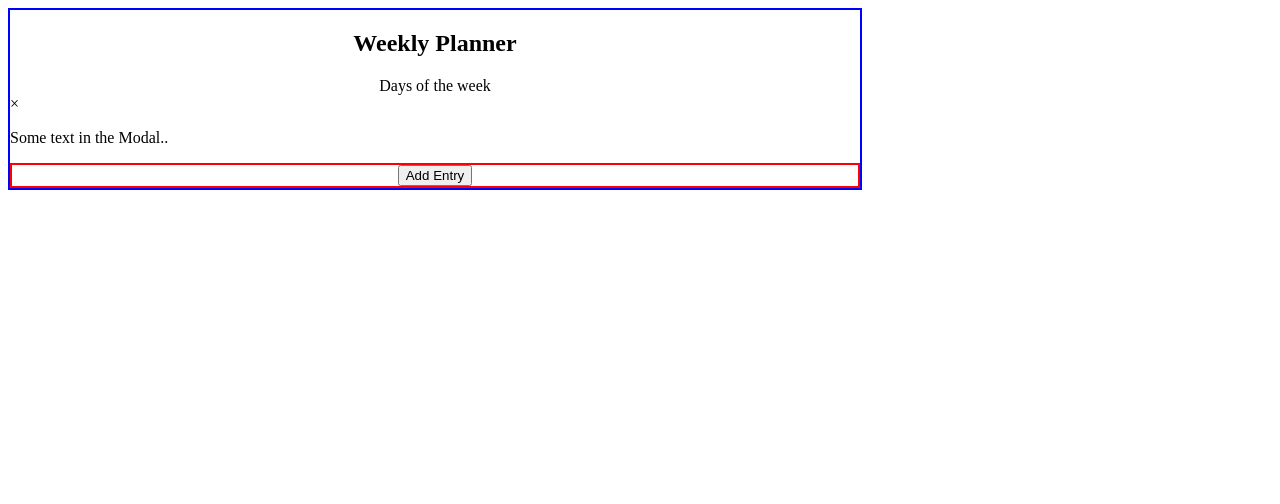
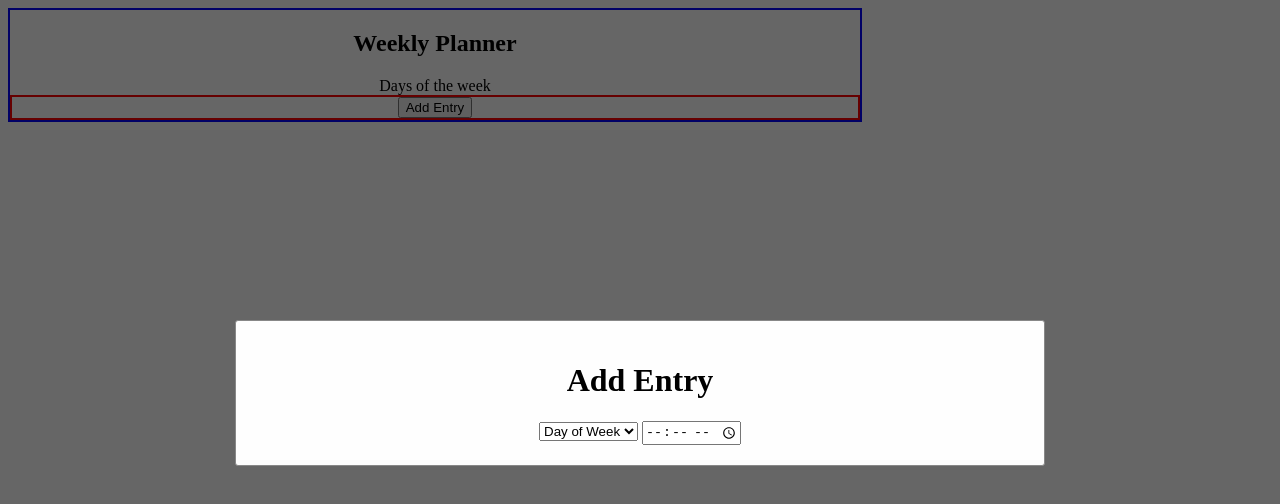
Before and after one commit to cam-peck/week-planner, a website: page index.html in a window 1280 px wide. Drawn offline with Linux system fonts and the light colour scheme.

Commit message:
add modal and some input content for day of week and time

```diff
--- a/index.html
+++ b/index.html
@@ -15,8 +15,24 @@
     <!-- modal -->
     <div class="modal">
       <div class="modal-content">
-        <span class="close">&times;</span>
-        <p>Some text in the Modal..</p>
+        <!-- form -->
+        <h1 class="text-align-c">Add Entry</h1>
+        <form class="text-align-c">
+          <label for="day-week"></label>
+          <select required name="day-week" id="day-week">
+            <option disabled selected value="">Day of Week</option>
+            <option value="sunday">Sunday</option>
+            <option value="monday">Monday</option>
+            <option value="tuesday">Tuesday</option>
+            <option value="wednesday">Wednesday</option>
+            <option value="thursday">Thursday</option>
+            <option value="friday">Friday</option>
+            <option value="saturday">Saturday</option>
+          </select>
+
+          <label for="appt"></label>
+          <input type="time" id="appt" name="appt" min="09:00" max="18:00" required>
+        </form>
       </div>
     </div>
     <div class="row red-line">
@@ -24,10 +40,6 @@
         <button>Add Entry</button>
       </div>
     </div>
-    <!-- form -->
-    <form>
-
-    </form>
   </div>
   <script src="main.js"></script>
 </body>
--- a/styles.css
+++ b/styles.css
@@ -1,17 +1,11 @@
+/* Header */
+
 .body {
   margin: 0 auto;
 }
 
 .container {
   max-width: 850px;
-}
-
-.red-line {
-  border: 2px solid red;
-}
-
-.blue-line {
-  border: 2px solid blue;
 }
 
 .row {
@@ -22,6 +16,44 @@
   width: 100%;
 }
 
+.days-of-wk {
+
+}
+
+/* Modal */
+
+/* The Modal (background) */
+.modal {
+  position: fixed;
+  z-index: 1;
+  left: 0;
+  top: 0;
+  width: 100%;
+  height: 100%;
+  background-color: rgba(0, 0, 0, 0.6);
+}
+
+/* Modal Content/Box */
+.modal-content {
+  background-color: #fefefe;
+  margin: 25% auto;
+  padding: 20px;
+  border: 1px solid #888;
+  border-radius: 3px;
+  width: 60%;
+  max-width: 800px;
+}
+
+/* Functional CSS Classes */
+
+.red-line {
+  border: 2px solid red;
+}
+
+.blue-line {
+  border: 2px solid blue;
+}
+
 .text-align-c {
   text-align: center;
 }
@@ -30,7 +62,3 @@
   display: flex;
   justify-content: center;
 }
-
-.days-of-wk {
-
-}
```
